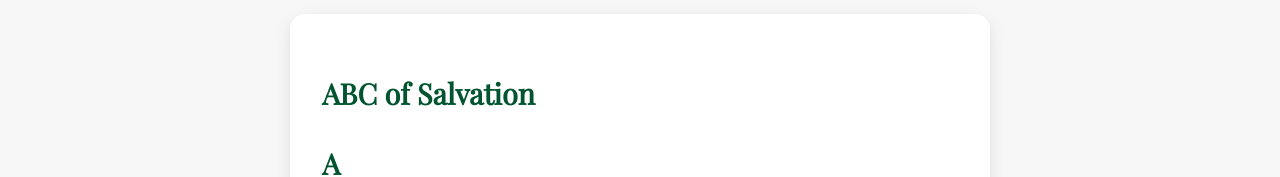
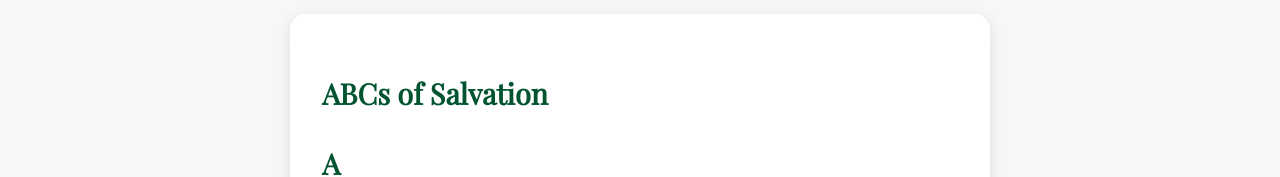
Before and after one commit to PROJECT-JOHN3E/projectjohn3e, a plain HTML site: page index.html in a window 1280 px wide. Shown: the part 546-723 px from the top of the page. Drawn offline with nearby package versions, Linux system fonts and the light colour scheme.

Commit message:
Update index.html

```diff
--- a/index.html
+++ b/index.html
@@ -17,7 +17,7 @@
   </section>
 
   <section class="abcs">
-    <h2>ABC of Salvation</h2>
+    <h2>ABCs of Salvation</h2>
     <h2>A</h2>
     <h3>Admit — Admit you're a sinner.</h3>
 
```
